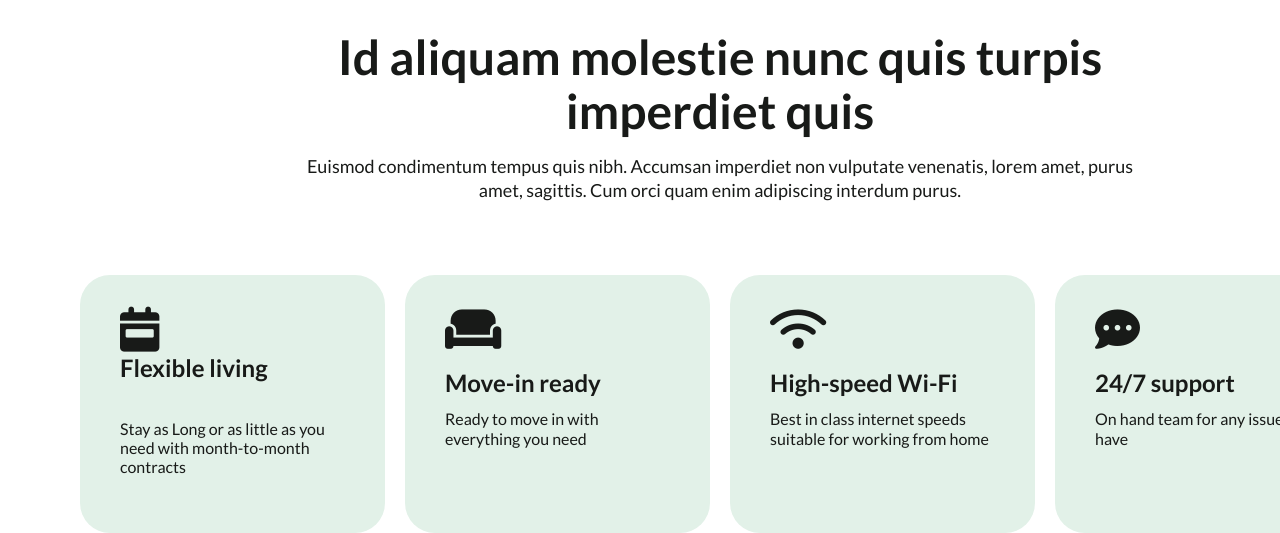
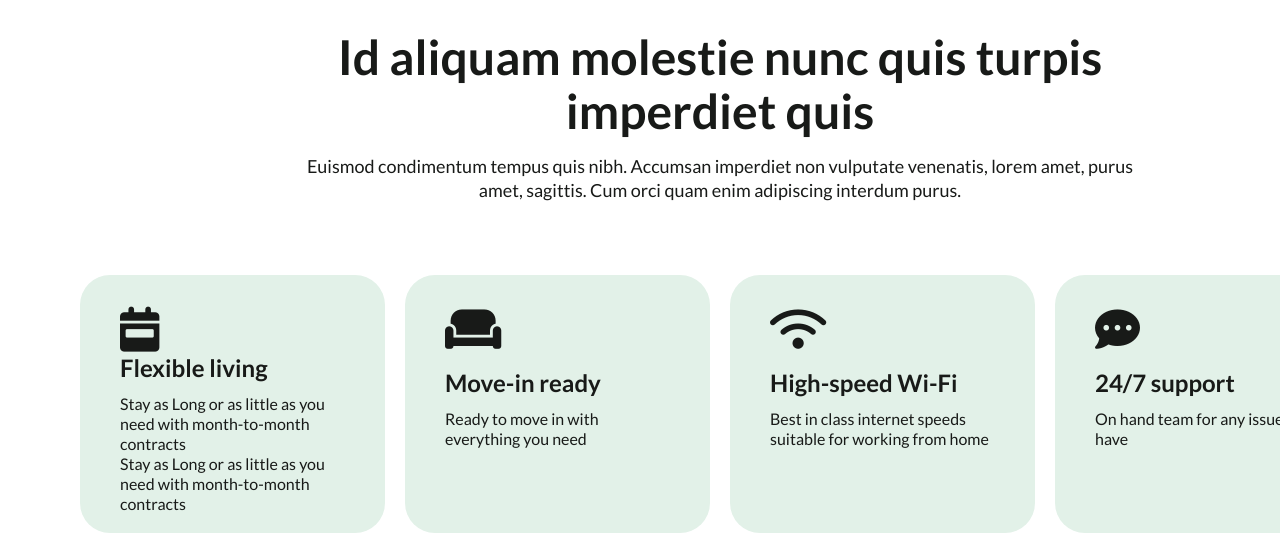
Before and after one commit to ezekielbroni15/responsive_design, a plain HTML site: page index.html in a window 1280 px wide. Shown: the part 1420-1953 px from the top of the page. Drawn offline with Linux system fonts and the light colour scheme.

Commit message:
firt commit

```diff
--- a/index.html
+++ b/index.html
@@ -76,7 +76,11 @@
             </div>
 
             <h1>Flexible living</h1>
-            <p></p>
+            <p>
+              Stay as Long or as little as you need with month-to-month
+              contracts
+            </p>
+            <p>
               Stay as Long or as little as you need with month-to-month
               contracts
             </p>
--- a/styles/styles.css
+++ b/styles/styles.css
@@ -729,7 +729,4 @@ aside .rent {
     margin-top: 50px;
     margin-left: -50px;
   }
-
-
-
 }
```
